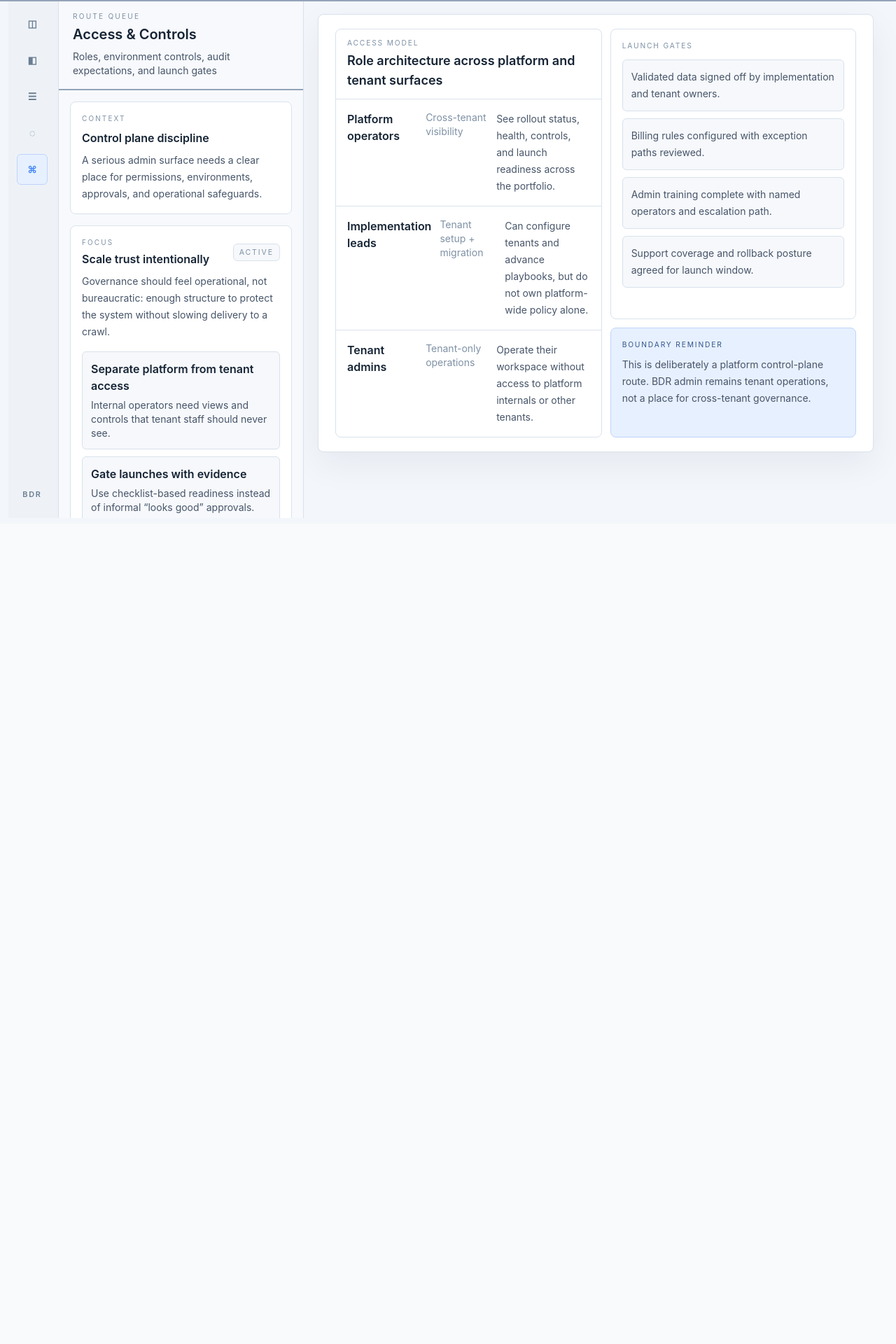
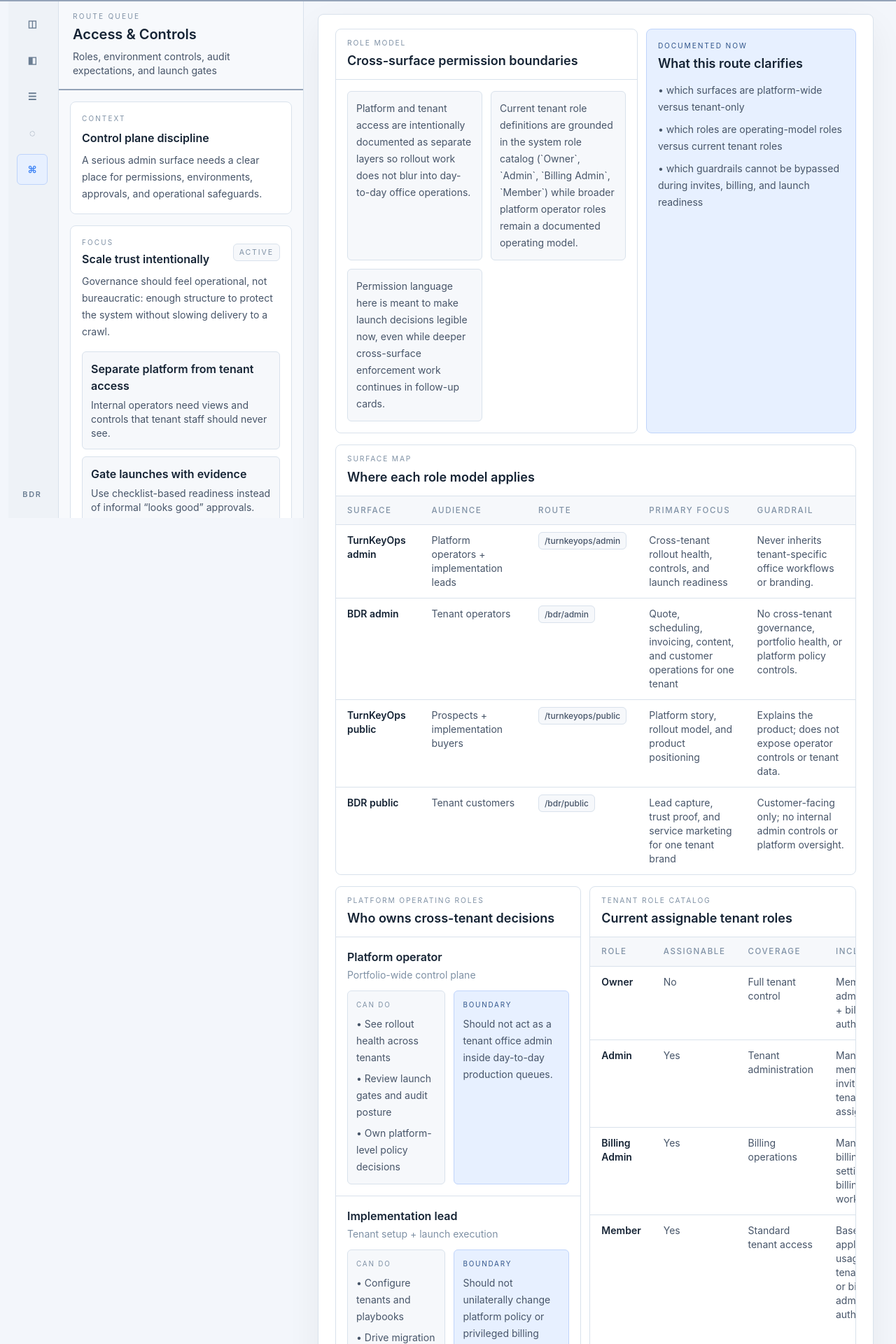
Before and after one commit to MedPACTech/TurnKeyOps, a SvelteKit app in the folder client/: page /turnkeyops/admin/access in a window 1280 px wide. Shown: the part 56-1976 px from the top of the page at 70% size. Before the commit the page ends 804 px from the top, so only its background shows below. Built offline with nearby package versions, Linux system fonts and the light colour scheme.

Commit message:
SCRUM-26 document cross-surface access model

```diff
--- a/client/src/routes/turnkeyops/admin/access/+page.svelte
+++ b/client/src/routes/turnkeyops/admin/access/+page.svelte
@@ -1,48 +1,266 @@
 <script lang="ts">
-	const roleSets = [
-		{ name: 'Platform operators', scope: 'Cross-tenant visibility', note: 'See rollout status, health, controls, and launch readiness across the portfolio.' },
-		{ name: 'Implementation leads', scope: 'Tenant setup + migration', note: 'Can configure tenants and advance playbooks, but do not own platform-wide policy alone.' },
-		{ name: 'Tenant admins', scope: 'Tenant-only operations', note: 'Operate their workspace without access to platform internals or other tenants.' }
+	const surfaceCoverage = [
+		{
+			surface: 'TurnKeyOps admin',
+			audience: 'Platform operators + implementation leads',
+			route: '/turnkeyops/admin',
+			focus: 'Cross-tenant rollout health, controls, and launch readiness',
+			guardrail: 'Never inherits tenant-specific office workflows or branding.'
+		},
+		{
+			surface: 'BDR admin',
+			audience: 'Tenant operators',
+			route: '/bdr/admin',
+			focus: 'Quote, scheduling, invoicing, content, and customer operations for one tenant',
+			guardrail: 'No cross-tenant governance, portfolio health, or platform policy controls.'
+		},
+		{
+			surface: 'TurnKeyOps public',
+			audience: 'Prospects + implementation buyers',
+			route: '/turnkeyops/public',
+			focus: 'Platform story, rollout model, and product positioning',
+			guardrail: 'Explains the product; does not expose operator controls or tenant data.'
+		},
+		{
+			surface: 'BDR public',
+			audience: 'Tenant customers',
+			route: '/bdr/public',
+			focus: 'Lead capture, trust proof, and service marketing for one tenant brand',
+			guardrail: 'Customer-facing only; no internal admin controls or platform oversight.'
+		}
+	];
+
+	const platformRoles = [
+		{
+			role: 'Platform operator',
+			scope: 'Portfolio-wide control plane',
+			can: ['See rollout health across tenants', 'Review launch gates and audit posture', 'Own platform-level policy decisions'],
+			cannot: 'Should not act as a tenant office admin inside day-to-day production queues.'
+		},
+		{
+			role: 'Implementation lead',
+			scope: 'Tenant setup + launch execution',
+			can: ['Configure tenants and playbooks', 'Drive migration and readiness work', 'Escalate reusable gaps into product backlog'],
+			cannot: 'Should not unilaterally change platform policy or privileged billing controls.'
+		},
+		{
+			role: 'Support + finance',
+			scope: 'Operational exceptions and revenue controls',
+			can: ['Handle billing exceptions and support escalation', 'Review audit trail context for high-risk actions', 'Confirm training and launch coverage'],
+			cannot: 'Should not bypass invite verification, ledger history, or approval evidence.'
+		}
+	];
+
+	const tenantRoles = [
+		{
+			role: 'Owner',
+			assignable: 'No',
+			coverage: 'Full tenant control',
+			includes: 'Membership administration + billing authority',
+			constraints: 'Reserved for the tenant owner.'
+		},
+		{
+			role: 'Admin',
+			assignable: 'Yes',
+			coverage: 'Tenant administration',
+			includes: 'Manage membership, invites, and tenant role assignments',
+			constraints: 'Does not automatically become billing admin.'
+		},
+		{
+			role: 'Billing Admin',
+			assignable: 'Yes',
+			coverage: 'Billing operations',
+			includes: 'Manage billing settings and billing workflows',
+			constraints: 'No verified-contact edits or invite-rule bypass.'
+		},
+		{
+			role: 'Member',
+			assignable: 'Yes',
+			coverage: 'Standard tenant access',
+			includes: 'Base application usage without tenant-admin or billing-admin authority',
+			constraints: 'No membership or billing administration.'
+		}
+	];
+
+	const controlRules = [
+		{
+			title: 'Invite redemption stays exact-match',
+			detail: 'Users must redeem against the invited email or phone. Alternate verified contacts cannot claim the invite.'
+		},
+		{
+			title: 'Verified contact changes require OTP',
+			detail: 'Primary contact changes happen through verify-new-contact flow, not through direct profile edits.'
+		},
+		{
+			title: 'Admin reassignment uses release + re-invite',
+			detail: 'Admins cannot overwrite another user’s verified login contact. Seat changes require a new invite flow.'
+		},
+		{
+			title: 'Billing admins stay inside billing bounds',
+			detail: 'Billing admins can manage seats, subscriptions, and top-up settings, but not ledger history or verified identity state.'
+		}
 	];
 
 	const launchGates = [
-		'Validated data signed off by implementation and tenant owners.',
-		'Billing rules configured with exception paths reviewed.',
-		'Admin training complete with named operators and escalation path.',
-		'Support coverage and rollback posture agreed for launch window.'
+		'Validated data is signed off by implementation and tenant owners before go-live.',
+		'Billing configuration and exception handling are reviewed with named owners.',
+		'Admin training is complete with support escalation coverage documented.',
+		'Privileged actions, audit posture, and rollback path are confirmed before launch approval.'
+	];
+
+	const modelNotes = [
+		'Platform and tenant access are intentionally documented as separate layers so rollout work does not blur into day-to-day office operations.',
+		'Current tenant role definitions are grounded in the system role catalog (`Owner`, `Admin`, `Billing Admin`, `Member`) while broader platform operator roles remain a documented operating model.',
+		'Permission language here is meant to make launch decisions legible now, even while deeper cross-surface enforcement work continues in follow-up cards.'
 	];
 </script>
 
-<div class="grid gap-3 xl:grid-cols-[1.04fr_0.96fr]">
+<div class="space-y-4">
+	<div class="grid gap-3 xl:grid-cols-[1.18fr_0.82fr]">
+		<section class="rounded-lg border border-[var(--shell-border)] bg-white">
+			<div class="border-b border-[var(--shell-border)] px-4 py-3">
+				<p class="text-[0.64rem] uppercase tracking-[0.18em] text-[var(--muted)]">Role model</p>
+				<h3 class="mt-1 text-lg font-semibold text-[var(--text-strong)]">Cross-surface permission boundaries</h3>
+			</div>
+			<div class="grid gap-3 p-4 md:grid-cols-2">
+				{#each modelNotes as note}
+					<div class="rounded-md border border-[var(--shell-border)] bg-[var(--shell-panel)] px-3 py-3 text-sm leading-6 text-[var(--text-muted)]">
+						{note}
+					</div>
+				{/each}
+			</div>
+		</section>
+
+		<section class="rounded-lg border border-[var(--accent-border)] bg-[var(--accent-soft)] p-4">
+			<p class="text-[0.64rem] uppercase tracking-[0.18em] text-[var(--accent-text)]">Documented now</p>
+			<h3 class="mt-1 text-lg font-semibold text-[var(--text-strong)]">What this route clarifies</h3>
+			<ul class="mt-3 space-y-2 text-sm leading-6 text-[var(--text-muted)]">
+				<li>• which surfaces are platform-wide versus tenant-only</li>
+				<li>• which roles are operating-model roles versus current tenant roles</li>
+				<li>• which guardrails cannot be bypassed during invites, billing, and launch readiness</li>
+			</ul>
+		</section>
+	</div>
+
 	<section class="overflow-hidden rounded-lg border border-[var(--shell-border)] bg-white">
 		<div class="border-b border-[var(--shell-border)] px-4 py-3">
-			<p class="text-[0.64rem] uppercase tracking-[0.18em] text-[var(--muted)]">Access model</p>
-			<h3 class="mt-1 text-lg font-semibold text-[var(--text-strong)]">Role architecture across platform and tenant surfaces</h3>
+			<p class="text-[0.64rem] uppercase tracking-[0.18em] text-[var(--muted)]">Surface map</p>
+			<h3 class="mt-1 text-lg font-semibold text-[var(--text-strong)]">Where each role model applies</h3>
 		</div>
-		<div class="divide-y divide-[var(--shell-border)]">
-			{#each roleSets as role}
-				<div class="grid gap-3 px-4 py-4 lg:grid-cols-[0.9fr_0.8fr_1.2fr]">
-					<p class="text-base font-semibold text-[var(--text-strong)]">{role.name}</p>
-					<p class="text-sm text-[var(--muted)]">{role.scope}</p>
-					<p class="text-sm leading-6 text-[var(--text-muted)]">{role.note}</p>
-				</div>
-			{/each}
+		<div class="overflow-x-auto">
+			<table class="min-w-full text-left text-sm">
+				<thead class="bg-[var(--shell-panel)] text-[0.72rem] uppercase tracking-[0.14em] text-[var(--muted)]">
+					<tr>
+						<th class="px-4 py-3 font-medium">Surface</th>
+						<th class="px-4 py-3 font-medium">Audience</th>
+						<th class="px-4 py-3 font-medium">Route</th>
+						<th class="px-4 py-3 font-medium">Primary focus</th>
+						<th class="px-4 py-3 font-medium">Guardrail</th>
+					</tr>
+				</thead>
+				<tbody>
+					{#each surfaceCoverage as item}
+						<tr class="border-t border-[var(--shell-border)] align-top text-[var(--text-base)]">
+							<td class="px-4 py-3 font-semibold text-[var(--text-strong)]">{item.surface}</td>
+							<td class="px-4 py-3 text-[var(--text-muted)]">{item.audience}</td>
+							<td class="px-4 py-3"><span class="rounded-md border border-[var(--shell-border)] bg-[var(--shell-panel)] px-2 py-1 text-xs font-medium text-[var(--text-muted)]">{item.route}</span></td>
+							<td class="px-4 py-3 text-[var(--text-muted)]">{item.focus}</td>
+							<td class="px-4 py-3 text-[var(--text-muted)]">{item.guardrail}</td>
+						</tr>
+					{/each}
+				</tbody>
+			</table>
 		</div>
 	</section>
 
-	<div class="grid gap-3">
+	<div class="grid gap-3 xl:grid-cols-[0.96fr_1.04fr]">
+		<section class="overflow-hidden rounded-lg border border-[var(--shell-border)] bg-white">
+			<div class="border-b border-[var(--shell-border)] px-4 py-3">
+				<p class="text-[0.64rem] uppercase tracking-[0.18em] text-[var(--muted)]">Platform operating roles</p>
+				<h3 class="mt-1 text-lg font-semibold text-[var(--text-strong)]">Who owns cross-tenant decisions</h3>
+			</div>
+			<div class="divide-y divide-[var(--shell-border)]">
+				{#each platformRoles as item}
+					<div class="px-4 py-4">
+						<div class="flex flex-wrap items-start justify-between gap-3">
+							<div>
+								<p class="text-base font-semibold text-[var(--text-strong)]">{item.role}</p>
+								<p class="mt-1 text-sm text-[var(--muted)]">{item.scope}</p>
+							</div>
+						</div>
+						<div class="mt-3 grid gap-3 lg:grid-cols-[0.92fr_1.08fr]">
+							<div class="rounded-md border border-[var(--shell-border)] bg-[var(--shell-panel)] px-3 py-3">
+								<p class="text-[0.62rem] uppercase tracking-[0.18em] text-[var(--muted)]">Can do</p>
+								<ul class="mt-2 space-y-1.5 text-sm leading-6 text-[var(--text-muted)]">
+									{#each item.can as grant}
+										<li>• {grant}</li>
+									{/each}
+								</ul>
+							</div>
+							<div class="rounded-md border border-[var(--accent-border)] bg-[var(--accent-soft)] px-3 py-3">
+								<p class="text-[0.62rem] uppercase tracking-[0.18em] text-[var(--accent-text)]">Boundary</p>
+								<p class="mt-2 text-sm leading-6 text-[var(--text-muted)]">{item.cannot}</p>
+							</div>
+						</div>
+					</div>
+				{/each}
+			</div>
+		</section>
+
+		<section class="overflow-hidden rounded-lg border border-[var(--shell-border)] bg-white">
+			<div class="border-b border-[var(--shell-border)] px-4 py-3">
+				<p class="text-[0.64rem] uppercase tracking-[0.18em] text-[var(--muted)]">Tenant role catalog</p>
+				<h3 class="mt-1 text-lg font-semibold text-[var(--text-strong)]">Current assignable tenant roles</h3>
+			</div>
+			<div class="overflow-x-auto">
+				<table class="min-w-full text-left text-sm">
+					<thead class="bg-[var(--shell-panel)] text-[0.72rem] uppercase tracking-[0.14em] text-[var(--muted)]">
+						<tr>
+							<th class="px-4 py-3 font-medium">Role</th>
+							<th class="px-4 py-3 font-medium">Assignable</th>
+							<th class="px-4 py-3 font-medium">Coverage</th>
+							<th class="px-4 py-3 font-medium">Includes</th>
+							<th class="px-4 py-3 font-medium">Constraint</th>
+						</tr>
+					</thead>
+					<tbody>
+						{#each tenantRoles as item}
+							<tr class="border-t border-[var(--shell-border)] align-top text-[var(--text-base)]">
+								<td class="px-4 py-3 font-semibold text-[var(--text-strong)]">{item.role}</td>
+								<td class="px-4 py-3 text-[var(--text-muted)]">{item.assignable}</td>
+								<td class="px-4 py-3 text-[var(--text-muted)]">{item.coverage}</td>
+								<td class="px-4 py-3 text-[var(--text-muted)]">{item.includes}</td>
+								<td class="px-4 py-3 text-[var(--text-muted)]">{item.constraints}</td>
+							</tr>
+						{/each}
+					</tbody>
+				</table>
+			</div>
+		</section>
+	</div>
+
+	<div class="grid gap-3 xl:grid-cols-[1fr_1fr]">
+		<section class="rounded-lg border border-[var(--shell-border)] bg-white p-4">
+			<p class="text-[0.64rem] uppercase tracking-[0.18em] text-[var(--muted)]">Control rules</p>
+			<h3 class="mt-1 text-lg font-semibold text-[var(--text-strong)]">Non-bypassable identity and billing rules</h3>
+			<div class="mt-4 grid gap-3">
+				{#each controlRules as rule}
+					<div class="rounded-md border border-[var(--shell-border)] bg-[var(--shell-panel)] px-3 py-3">
+						<p class="text-sm font-semibold text-[var(--text-strong)]">{rule.title}</p>
+						<p class="mt-1.5 text-sm leading-6 text-[var(--text-muted)]">{rule.detail}</p>
+					</div>
+				{/each}
+			</div>
+		</section>
+
 		<section class="rounded-lg border border-[var(--shell-border)] bg-white p-4">
 			<p class="text-[0.64rem] uppercase tracking-[0.18em] text-[var(--muted)]">Launch gates</p>
-			<ul class="mt-3 space-y-2.5">
+			<h3 class="mt-1 text-lg font-semibold text-[var(--text-strong)]">Evidence required before go-live</h3>
+			<ul class="mt-4 space-y-2.5">
 				{#each launchGates as gate}
 					<li class="rounded-md border border-[var(--shell-border)] bg-[var(--shell-panel)] px-3 py-3 text-sm leading-6 text-[var(--text-muted)]">{gate}</li>
 				{/each}
 			</ul>
 		</section>
-
-		<section class="rounded-lg border border-[var(--accent-border)] bg-[var(--accent-soft)] p-4">
-			<p class="text-[0.64rem] uppercase tracking-[0.18em] text-[var(--accent-text)]">Boundary reminder</p>
-			<p class="mt-2 text-sm leading-6 text-[var(--text-muted)]">This is deliberately a platform control-plane route. BDR admin remains tenant operations, not a place for cross-tenant governance.</p>
-		</section>
 	</div>
 </div>
```
